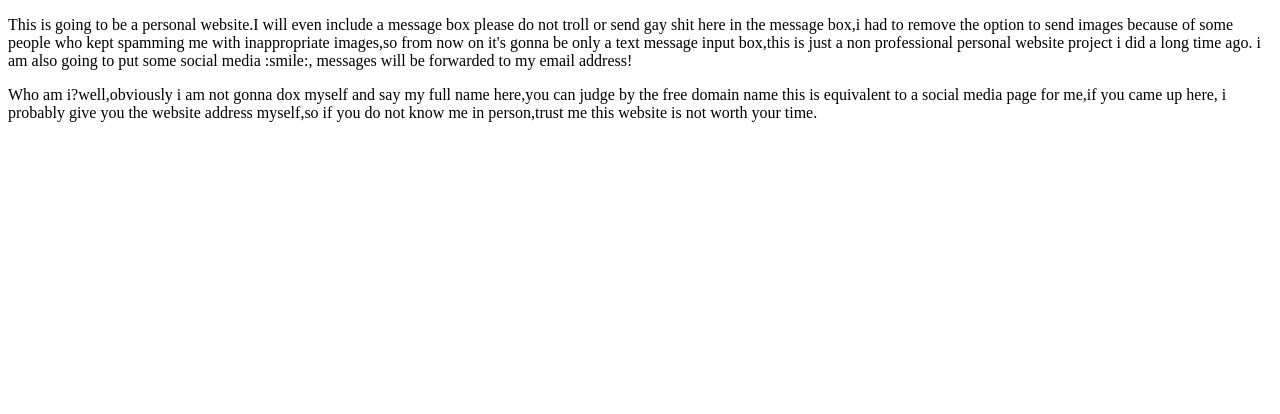
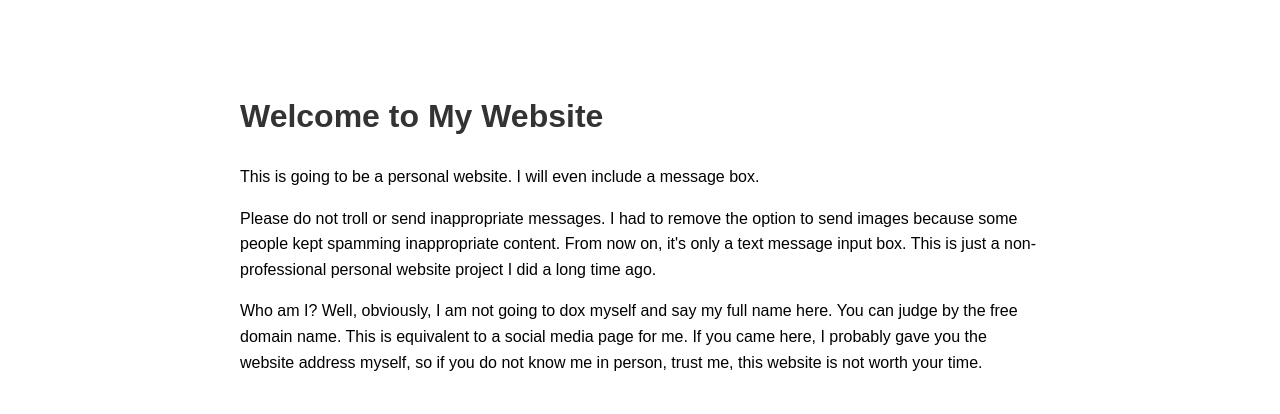
Before and after one commit to aerithic/muhammadwebsite, a plain HTML site: page muhammadwebsite/index.html in a window 1280 px wide. Drawn offline with Linux system fonts and the light colour scheme.

Commit message:
fixed html file

```diff
--- a/muhammadwebsite/index.html
+++ b/muhammadwebsite/index.html
@@ -1,20 +1,26 @@
 <!DOCTYPE html>
-<html>
-    <head>
-        <title>Aerithic - Muhammads website</title>
-    </head>
-    <body>
-    <p>This is going to be a personal website.I will even include a message box
-        please do not troll or send gay shit here in the message box,i had to remove the option to send
-        images because of some people who kept spamming me with inappropriate images,so from now on it's gonna be only a text message input box,this is just a non professional personal website
-    project i did a long time ago. i am also going to put some social media :smile:, messages will be forwarded to my email address!
-    </p>
-    <p>Who am i?well,obviously i am not gonna dox myself and say my full name here,you can judge by the free domain name
-        this is equivalent to a social media page for me,if you came up here, i probably give you the website
-        address myself,so if you do not know me in person,trust me this website is not worth your time.
-    </p>
-
-
-    </body>
-
+<html lang="en">
+<head>
+    <meta charset="UTF-8">
+    <meta name="viewport" content="width=device-width, initial-scale=1.0">
+    <title>Aerithic - Muhammad's Website</title>
+    <style>
+        body {
+            font-family: Arial, sans-serif;
+            max-width: 800px;
+            margin: 50px auto;
+            padding: 20px;
+            line-height: 1.6;
+        }
+        h1 {
+            color: #333;
+        }
+    </style>
+</head>
+<body>
+    <h1>Welcome to My Website</h1>
+    <p>This is going to be a personal website. I will even include a message box.</p>
+    <p>Please do not troll or send inappropriate messages. I had to remove the option to send images because some people kept spamming inappropriate content. From now on, it's only a text message input box. This is just a non-professional personal website project I did a long time ago.</p>
+    <p>Who am I? Well, obviously, I am not going to dox myself and say my full name here. You can judge by the free domain name. This is equivalent to a social media page for me. If you came here, I probably gave you the website address myself, so if you do not know me in person, trust me, this website is not worth your time.</p>
+</body>
 </html>
```
